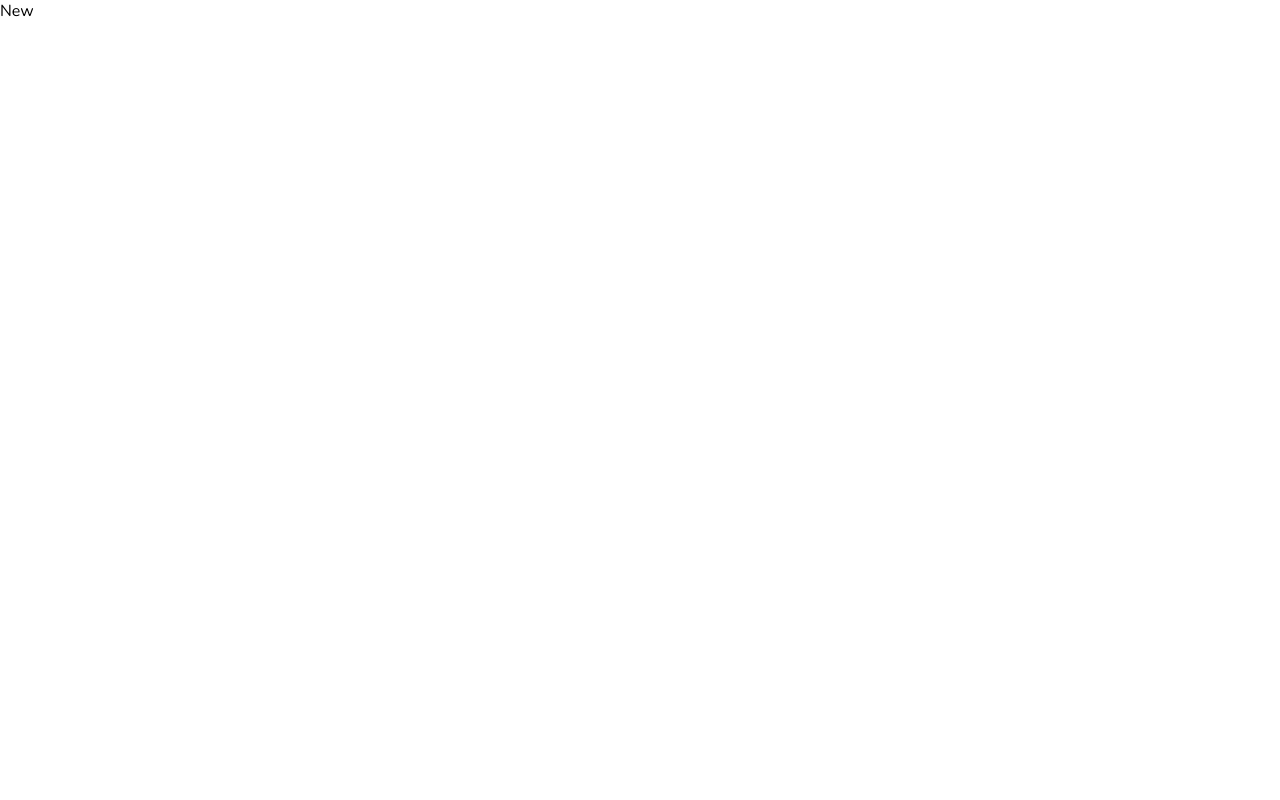
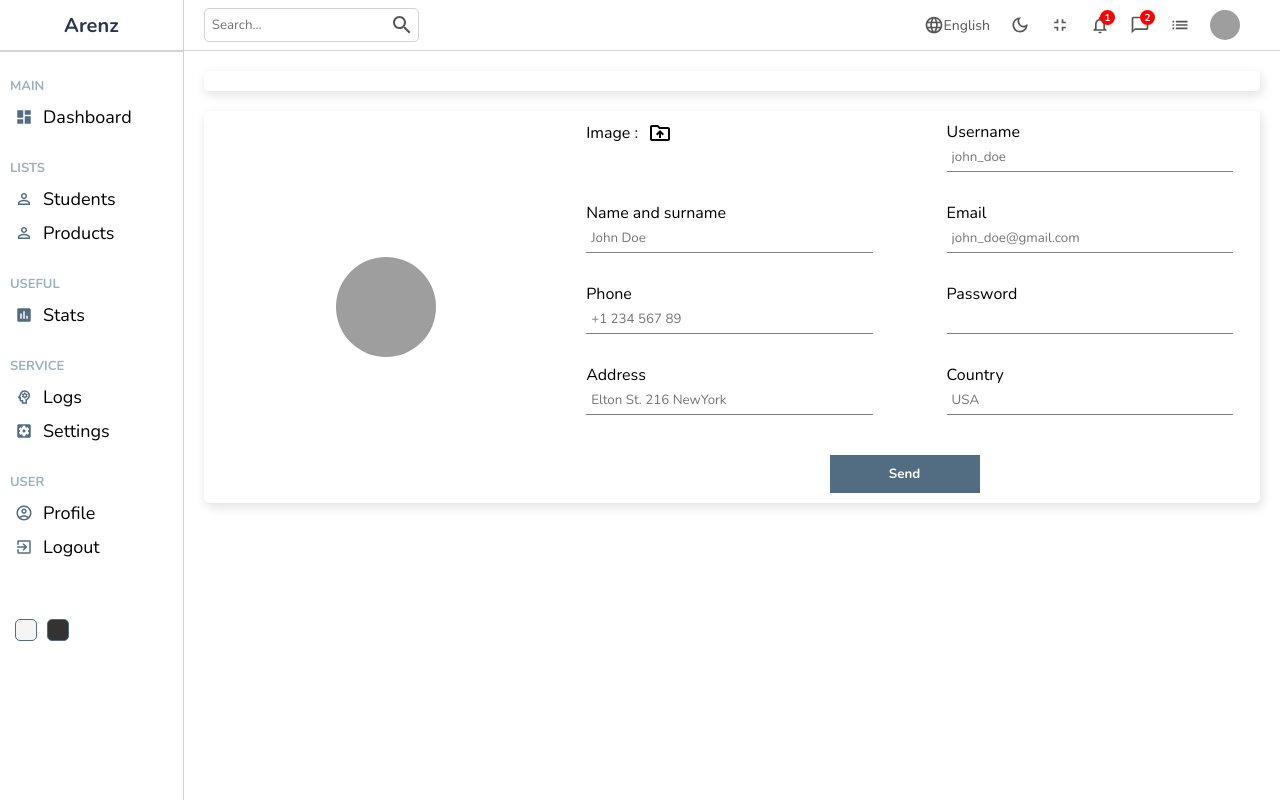
Before and after one commit to arensin8/React-AdminPanel, a React (Create React App) app: page /students/new in a window 1280 px wide. Built offline with nearby package versions, Linux system fonts and the light colour scheme; grey boxes are pictures that could not be loaded.

Commit message:
New page adding in process

```diff
--- a/src/App.js
+++ b/src/App.js
@@ -5,6 +5,8 @@
 import Single from "./pages/single/Single";
 import New from "./pages/new/New";
 import { BrowserRouter, Routes, Route } from "react-router-dom";
+import { studentInputs } from './formSource';
+import { productInputs } from './formSource';
 
 import './styles.css'
 export default function App() {
@@ -20,15 +22,17 @@
               <Route path=":studentId" element={<Single />} />
               <Route
                 path="new"
-                element={<New/>}
+                title={"Add New Student"}
+                element={<New inputs={studentInputs}/>}
               />
             </Route>
-            <Route path="teachers">
+            <Route path="products">
               <Route index element={<List />} />
-              <Route path=":teacherId" element={<Single />} />
+              <Route path=":productId" element={<Single />} />
               <Route
                 path="new"
-                element={<New/>}
+                title={"Add New Product"}
+                element={<New inputs ={productInputs}/>}
               />
             </Route>
             </Route>
--- a/src/components/sidebar/Sidebar.js
+++ b/src/components/sidebar/Sidebar.js
@@ -30,7 +30,7 @@
           </li>
           <li>
             <PersonOutlineIcon className="icon" />
-            <span>Teachers</span>
+            <span>Products</span>
           </li>
           <p className="title">USEFUL</p>
           <li>
--- /dev/null
+++ b/src/formSource.js
@@ -0,0 +1,76 @@
+export const studentInputs = [
+    {
+      id: 1,
+      label: "Username",
+      type: "text",
+      placeholder: "john_doe",
+    },
+    {
+      id: 2,
+      label: "Name and surname",
+      type: "text",
+      placeholder: "John Doe",
+    },
+    {
+      id: 3,
+      label: "Email",
+      type: "mail",
+      placeholder: "john_doe@gmail.com",
+    },
+    {
+      id: 4,
+      label: "Phone",
+      type: "text",
+      placeholder: "+1 234 567 89",
+    },
+    {
+      id: 5,
+      label: "Password",
+      type: "password",
+    },
+    {
+      id: 6,
+      label: "Address",
+      type: "text",
+      placeholder: "Elton St. 216 NewYork",
+    },
+    {
+      id: 7,
+      label: "Country",
+      type: "text",
+      placeholder: "USA",
+    },
+  ];
+
+  export const productInputs = [
+    {
+      id: 1,
+      label: "Title",
+      type: "text",
+      placeholder: "Apple Macbook Pro",
+    },
+    {
+      id: 2,
+      label: "Description",
+      type: "text",
+      placeholder: "Description",
+    },
+    {
+      id: 3,
+      label: "Category",
+      type: "text",
+      placeholder: "Computers",
+    },
+    {
+      id: 4,
+      label: "Price",
+      type: "text",
+      placeholder: "100",
+    },
+    {
+      id: 5,
+      label: "Stock",
+      type: "text",
+      placeholder: "in stock",
+    },
+  ];
--- a/src/pages/new/New.js
+++ b/src/pages/new/New.js
@@ -1,12 +1,47 @@
-import React from 'react';
-import './New.scss'
+import React from "react";
+import Navbar from "../../components/navbar/Navbar";
+import Sidebar from "../../components/sidebar/Sidebar";
+import "./New.scss";
+import DriveFolderUploadOutlinedIcon from "@mui/icons-material/DriveFolderUploadOutlined";
 
-const New = () => {
-    return(
-        <div className='new'>
-            New
+const New = ({ inputs, title  }) => {
+  return (
+    <div className="new">
+      <Sidebar />
+      <div className="newContainer">
+        <Navbar />
+        <div className="top">
+          <h1>{title}</h1>
         </div>
-    )
-}
+        <div className="bottom">
+          <div className="left">
+            <img
+              src="https://icon-library.com/images/no-image-icon/no-image-icon-0.jpg"
+              alt=""
+            />
+          </div>
+          <div className="right">
+            <form>
+              <div className="formInput">
+                <label htmlFor="file">
+                  Image : <DriveFolderUploadOutlinedIcon className="icon" />
+                </label>
+                <input type="file" id="file" style={{ display: "none" }} />
+              </div>
+              {inputs.map((input) => (
+                <div className="formInput" key={input.id}>
+                  <label>{input.label}</label>
+                  <input type={input.type} placeholder={input.placeholder} />
+                </div>
+              ))}
+
+              <button>Send</button>
+            </form>
+          </div>
+        </div>
+      </div>
+    </div>
+  );
+};
 
 export default New;
--- a/src/pages/new/New.scss
+++ b/src/pages/new/New.scss
@@ -0,0 +1,80 @@
+.new {
+  width: 100%;
+  display: flex;
+
+  .newContainer {
+    flex: 6;
+
+    .top,.bottom {
+      padding: 10px;
+      margin: 20px;
+      -webkit-box-shadow: 2px 4px 10px 1px rgba(0, 0, 0, 0.47);
+      box-shadow: 2px 4px 10px 1px rgba(201, 201, 201, 0.47);
+      border-radius: 5px;
+      display: flex;
+
+      h1{
+        color: #526D82;
+        font-size: 25px;
+      }
+
+      .left{
+        flex:1;
+        text-align: center;
+        align-items: center;
+        justify-content: center;
+        display: flex;
+
+        img{
+            width: 100px;
+            height: 100px;
+            object-fit: cover;
+            border-radius: 50%;
+        }
+      }
+
+      .right{
+        flex: 2;
+
+        form{
+            display: flex;
+            flex-wrap: wrap;
+            gap: 30px;
+            justify-content: space-around;
+
+            .formInput{
+                width: 40%;
+
+                label{
+                    display: flex;
+                    align-items: center;
+                    gap: 10px;
+
+                    .icon{
+                        cursor: pointer;
+                    }
+                }
+
+                input{
+                    width: 100%;
+                    padding: 5px;
+                    border: none;
+                    border-bottom: 1px solid gray;
+                }
+            }
+
+            button{
+                width: 150px;
+                padding: 10px;
+                border: none;
+                background-color: #526D82;
+                color: white;
+                font-weight: bold;
+                cursor: pointer;
+                margin-top: 10px;
+            }
+        }
+      }
+    }
+  }
+}
```
